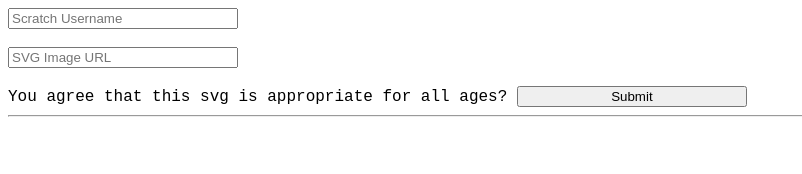
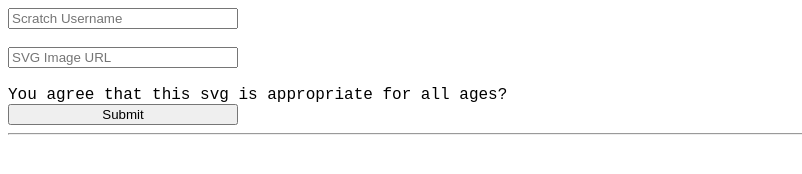
Before and after one commit to Scratch-Cloud/SPI-Image-Loader, a plain HTML site: page index.html in a window 1280 px wide. Shown: the whole page, without its empty margins (0-802 px from the left). Drawn offline with Linux system fonts and the light colour scheme.

Commit message:
Update index.html

```diff
--- a/index.html
+++ b/index.html
@@ -23,7 +23,7 @@
 			<input type="text" id="u" class="m" placeholder="SVG Image URL" />
 			<br>
 			<br>
-			You agree that this svg is appropriate for all ages?
+			You agree that this svg is appropriate for all ages?<br>
 			<input type="submit" onclick="submit()" class="m" value="Submit" />
 		</div>
 		<hr>
```
